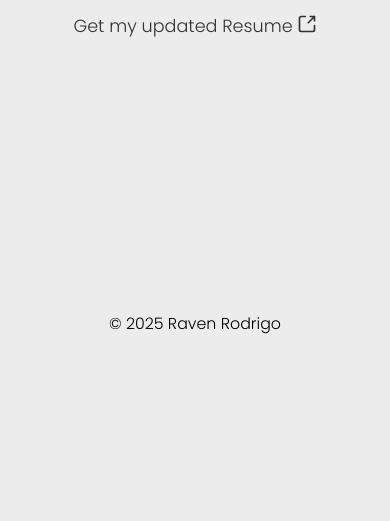
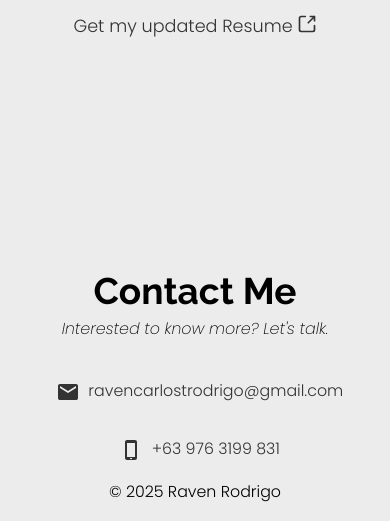
Before and after one commit to rctrodrigo/html-css-javascript, a plain HTML site: page index.html in a window 390 px wide. Shown: the part 549-1070 px from the top of the page. Before the commit the page ends 901 px from the top, so only its background shows below. Drawn offline with Linux system fonts and the light colour scheme.

Commit message:
feat(contact-details): add contact details section
This commit contains the use of flexbox to separate both different
contact details. The media queries were not used in contact details
section because of the use of flexbox. Added the alternative color
of 'a' tag for global style.

```diff
--- a/index.html
+++ b/index.html
@@ -70,6 +70,25 @@
          </section>
     </header>
 
+    <section id="contact" class="contact-section">
+        <div class="contact-section-header">
+            <h2>Contact Me</h2>
+            <p>Interested to know more? Let's talk.</p>
+        </div>
+        <div class="contact-details-container">
+            <a href="mailto:ravencarlostrodrigo@gmail.com" class="btn contact-details">
+                <svg class="contact-icon" width="24" height="24" viewBox="0 0 24 24" xmlns="http://www.w3.org/2000/svg"><path fill="currentColor" d="M4 20q-.825 0-1.412-.587T2 18V6q0-.825.588-1.412T4 4h16q.825 0 1.413.588T22 6v12q0 .825-.587 1.413T20 20zm8-7l8-5V6l-8 5l-8-5v2z"/>
+                </svg>
+                ravencarlostrodrigo@gmail.com
+            </a>
+            <a href="tel:0976-3199-831" class="btn contact-details">
+                <svg class="contact-icon" width="24" height="24" viewBox="0 0 24 24" xmlns="http://www.w3.org/2000/svg"><path fill="currentColor" d="M16 2H8a2 2 0 0 0-2 2v16a2 2 0 0 0 2 2h8a2 2 0 0 0 2-2V4a2 2 0 0 0-2-2m-3 19h-2v-1h2zm3-2H8V5h8z"/>
+                </svg>
+                +63 976 3199 831
+            </a>
+        </div>
+    </section>
+
     <!-- Footer Section -->
     <footer>
         <p id="copyright">&copy; <span id="copyrightYear"></span> Raven Rodrigo</p>
--- a/styles/base.css
+++ b/styles/base.css
@@ -47,7 +47,7 @@ h1 {
 }
 
 h2 {
-  font-size: 4.2.rem;
+  font-size: 4.2rem;
 }
 
 ul {
@@ -56,6 +56,7 @@ ul {
 
 a {
   text-decoration: none;
+  color: var(--alt-color);
 }
 
 img {
--- a/styles/main.css
+++ b/styles/main.css
@@ -116,7 +116,7 @@
   font-style: italic;
 }
 
-.social-links-container, .resume-cv-container {
+.social-links-container, .resume-cv-container, .contact-details-container {
   display: flex;
   justify-content: center;
   width: 100%;
@@ -159,8 +159,52 @@
   background-color: var(--main-color);
 }
 
-.resume-cv-link-icon {
+.resume-cv-link-icon, .contact-icon {
   color: var(--alt-color);
+}
+
+/* Contact Section Styles */
+
+.contact-section {
+  display: flex;
+  flex-direction: column;
+  justify-content: center;
+  align-items: center;
+  text-align: center;
+  width: 100%;
+  height: 20vh;
+  padding: 0 2rem;
+}
+
+.contact-section-header>p{
+  font-style: italic;
+}
+
+.contact-details-container {
+  display: flex;
+  flex-wrap: wrap;
+  justify-content: center;
+  width: 100%;
+  max-width: 980px;
+  margin-top: 4rem;
+}
+
+.contact-details {
+  display: flex;
+  justify-content: center;
+  font-weight: 200;
+  margin: 4px 4rem;
+}
+
+.contact-details:hover {
+  text-decoration: underline;
+  text-decoration-thickness: 1.2px;
+  text-decoration-color: var(--main-color);
+}
+
+.contact-icon {
+  display: flex;
+  margin: 0 1rem 3rem;
 }
 
 /* Footer Section Styles */
```
